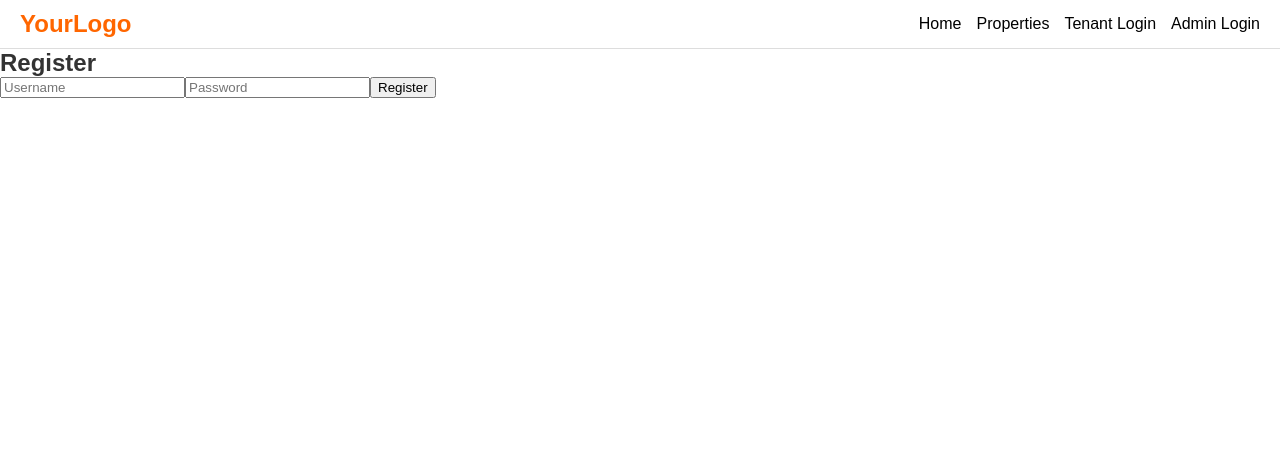
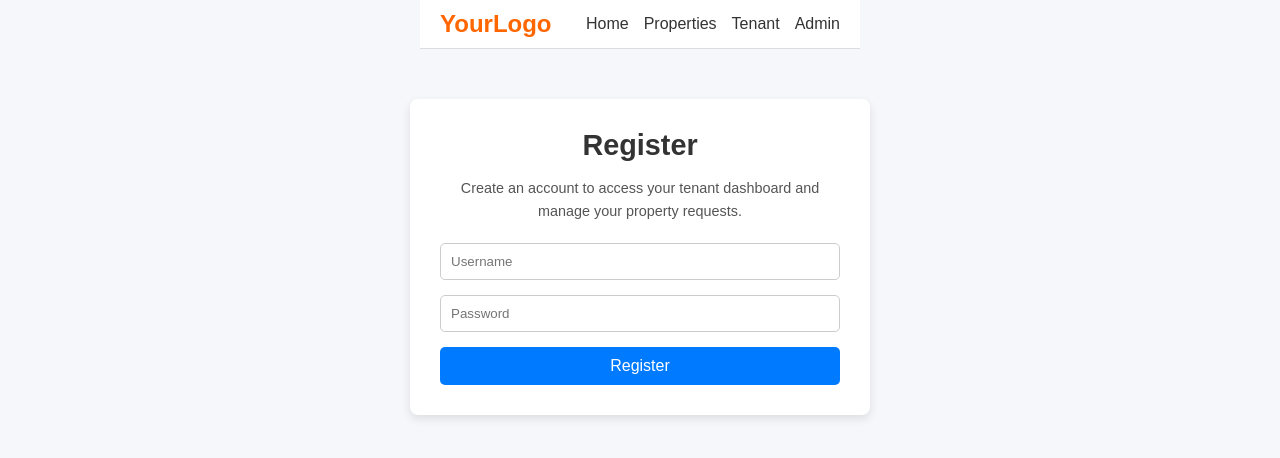
Before and after one commit to htrillo95/newpropertypro-ui-prod, a React (Create React App) app: page /register in a window 1280 px wide. Shown: the top 458 px of the page. Built offline with nearby package versions, Linux system fonts and the light colour scheme.

Commit message:
Adding styling to reigstration form

```diff
--- a/src/components/HomePage.js
+++ b/src/components/HomePage.js
@@ -59,8 +59,8 @@ function HomePage() {
           {/* Left Section: Logo and Contact */}
           <div className="footer-left">
             <h4>YourLogo</h4>
-            <p>123 Chestnut Street, Suite 202</p>
-            <p>Philadelphia, PA 19106</p>
+            <p>Your Address Here, Suite Here</p>
+            <p>Philadelphia, PA Zip Code Here</p>
             <p>Email: info@yourbusiness.com</p>
             <p>Phone: (555) 555-5555</p>
           </div>
@@ -71,8 +71,8 @@ function HomePage() {
             <ul>
               <li><a href="/about">About</a></li>
               <li><a href="/properties">Featured Properties</a></li>
-              <li><a href="/tenants">Tenants</a></li>
-              <li><a href="/apply">Apply Now</a></li>
+              <li><a href="/login">Tenants</a></li>
+              <li><a href="/register">Register</a></li>
             </ul>
           </div>
         </div>
--- a/src/components/NavBar.js
+++ b/src/components/NavBar.js
@@ -1,49 +1,40 @@
 import React from 'react';
 import { Link } from 'react-router-dom';
+import '../styles/NavBar.css';
 
 function NavBar({ role, handleLogout }) {
     return (
-    <nav style={{
-      padding: '10px 20px',
-      borderBottom: '1px solid #ddd',
-      display: 'flex',
-      alignItems: 'center',
-      justifyContent: 'space-between'
-    }}>
-      {/* Logo on the left */}
-      <div>
-        <Link to="/" style={{ textDecoration: 'none', fontWeight: 'bold', fontSize: '1.5rem', color: '#FF6600' }}>
+        <nav className="navbar">
+            {/* Left Section: Logo */}
+            <Link to="/" className="logo">
                 YourLogo
             </Link>
-      </div>
 
-      {/* Navigation links aligned to the right */}
-      <div style={{ display: 'flex', gap: '15px', alignItems: 'center' }}>
-        <Link to="/" style={{ textDecoration: 'none', color: '#000' }}>Home</Link>
-        <Link to="/properties" style={{ textDecoration: 'none', color: '#000' }}>Properties</Link>
+            {/* Right Section: Navigation Links */}
+            <div className="nav-links">
+                <Link to="/">Home</Link>
+                <Link to="/properties">Properties</Link>
 
                 {role === '' && (
                     <>
-            <Link to="/login" style={{ textDecoration: 'none', color: '#000' }}>Tenant Login</Link>
-            <Link to="/admin-login" style={{ textDecoration: 'none', color: '#000' }}>Admin Login</Link>
+                        <Link to="/login" className="login-btn">Tenant</Link>
+                        <Link to="/admin-login" className="login-btn">Admin</Link>
                     </>
                 )}
                 {role === 'tenant' && (
-          <Link to="/dashboard" style={{ textDecoration: 'none', color: '#000' }}>Tenant Dashboard</Link>
+                    <Link to="/dashboard">Dashboard</Link>
                 )}
                 {role === 'admin' && (
-          <Link to="/admin" style={{ textDecoration: 'none', color: '#000' }}>Admin Panel</Link>
+                    <Link to="/admin">Admin Panel</Link>
                 )}
+            </div>
 
+            {/* Logout Button */}
             {role !== '' && (
-          <button
-            onClick={handleLogout}
-            style={{ padding: '5px 10px', border: 'none', backgroundColor: '#FF6600', color: '#fff', borderRadius: '5px', cursor: 'pointer' }}
-          >
+                <button onClick={handleLogout} className="logout-btn">
                     Logout
                 </button>
             )}
-      </div>
         </nav>
     );
 }
--- a/src/components/RegisterForm.js
+++ b/src/components/RegisterForm.js
@@ -1,4 +1,5 @@
 import React, { useState } from 'react';
+import "../styles/RegisterForm.css"; // Make sure this matches your file path
 
 function RegisterForm() {
   const [username, setUsername] = useState('');
@@ -13,7 +14,7 @@ function RegisterForm() {
       const response = await fetch('http://localhost:8080/api/users/register', {
         method: 'POST',
         headers: { 'Content-Type': 'application/json' },
-        body: JSON.stringify({ username, password })
+        body: JSON.stringify({ username, password }),
       });
 
       if (!response.ok) {
@@ -23,16 +24,19 @@ function RegisterForm() {
       // If registration is successful
       alert('Registration successful! Please log in.'); // Show a success message
       window.location.href = '/login'; // Redirect to the login page
-
     } catch (error) {
       setError(error.message); // Display any errors
     }
   };
 
   return (
+    <div className="register-container">
+      <h2>Register</h2>
+      <p className="form-instructions">
+        Create an account to access your tenant dashboard and manage your property requests.
+      </p>
+      {error && <p className="error-message">{error}</p>}
       <form onSubmit={handleRegister}>
-      <h2>Register</h2>
-      {error && <p style={{ color: 'red' }}>{error}</p>}
         <input
           type="text"
           placeholder="Username"
@@ -49,6 +53,7 @@ function RegisterForm() {
         />
         <button type="submit">Register</button>
       </form>
+    </div>
   );
 }
 
--- a/src/styles/NavBar.css
+++ b/src/styles/NavBar.css
@@ -1,4 +1,3 @@
-/* Updated NavBar.css */
 .navbar {
     display: flex;
     justify-content: space-between; /* Space between logo and links */
@@ -9,6 +8,9 @@
     position: sticky;
     top: 0;
     z-index: 1000;
+    width: 100%; /* Ensure navbar stretches across the screen */
+    max-width: 400px; /* Match the width of the register container */
+    margin: 0 auto; /* Center the navbar */
 }
 
 .navbar .logo {
--- /dev/null
+++ b/src/styles/RegisterForm.css
@@ -0,0 +1,61 @@
+/* Register Form Container */
+.register-container {
+    width: 100%;
+    max-width: 400px; /* Limit the form width for readability */
+    margin: 50px auto; /* Center the form on the page */
+    background: #ffffff; /* White background for contrast */
+    padding: 30px; /* Add padding inside the box */
+    border-radius: 8px; /* Smooth corners */
+    box-shadow: 0 4px 10px rgba(0, 0, 0, 0.1); /* Subtle shadow for depth */
+    text-align: center; /* Center-align text */
+  }
+
+  /* Form Headings */
+  .register-container h2 {
+    margin-bottom: 15px;
+    color: #333;
+    font-size: 1.8rem;
+  }
+
+  .register-container .form-instructions {
+    color: #555; /* Muted color for readability */
+    font-size: 0.9rem;
+    margin-bottom: 20px;
+  }
+
+  .register-container .error-message {
+    color: red;
+    font-size: 0.8rem;
+  }
+
+  /* Form Inputs */
+  .register-container input {
+    width: 100%;
+    padding: 10px; /* Ensure consistent padding */
+    margin-bottom: 15px; /* Space between fields */
+    border: 1px solid #ccc; /* Light border for inputs */
+    border-radius: 5px; /* Smooth corners */
+    box-sizing: border-box; /* Include padding and border in width */
+  }
+
+  /* Submit Button */
+  .register-container button {
+    width: 100%;
+    padding: 10px;
+    font-size: 1rem;
+    color: #fff;
+    background-color: #007bff;
+    border: none;
+    border-radius: 5px;
+    cursor: pointer;
+    transition: background-color 0.3s ease;
+  }
+
+  .register-container button:hover {
+    background-color: #0056b3; /* Darker blue on hover */
+  }
+
+  /* Page Background */
+  body {
+    background-color: #f5f7fa; /* Soft neutral background color */
+  }
```
Also changed, not shown: src/components/Contact.js (added, +61 -0 lines). Lines whose indentation alone changed are shown as unchanged.
